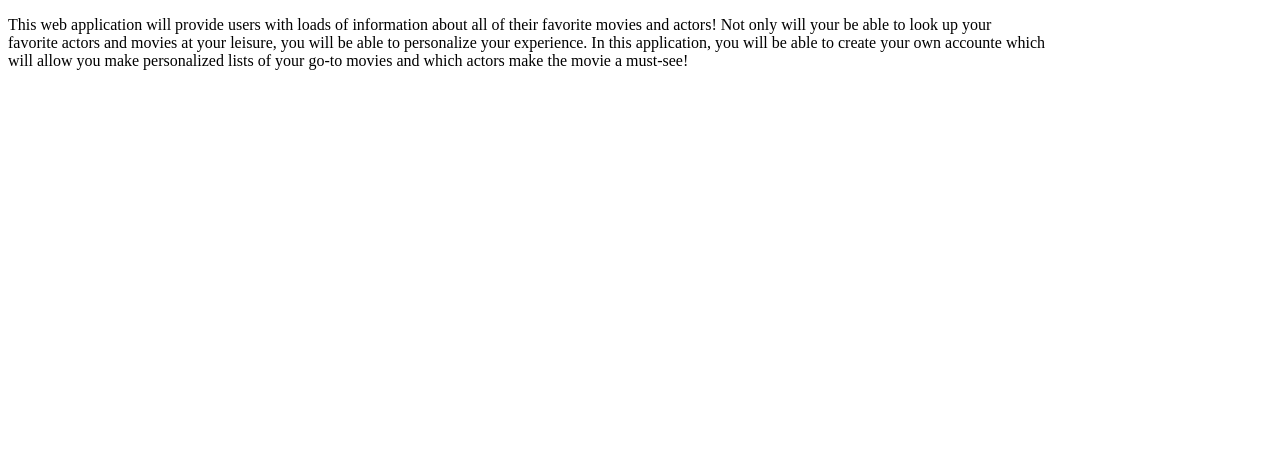
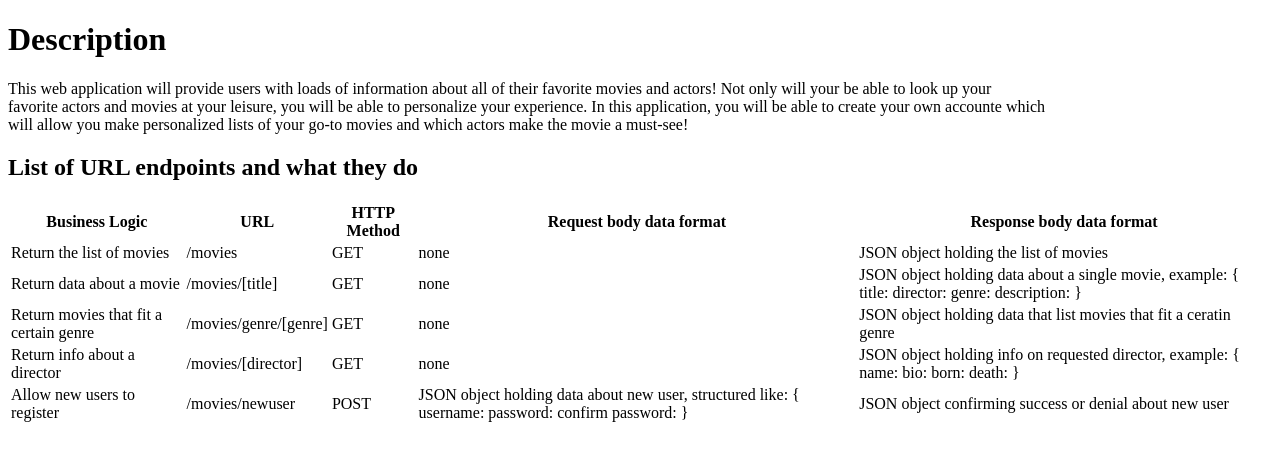
Before and after one commit to zmccoll/movie_api, a website: page public/documentation.html in a window 1280 px wide. Drawn offline with Linux system fonts and the light colour scheme.

Commit message:
update index.html
added new documentation explaining each endpoint and request

```diff
--- a/public/documentation.html
+++ b/public/documentation.html
@@ -6,9 +6,85 @@
     </head>
 
     <body>
+        <h1>Description</h1>
         <p>This web application will provide users with loads of information about all of their favorite movies and actors!  Not only will your be able to look up your<br>
             favorite actors and movies at your leisure, you will be able to personalize your experience.  In this application, you will be able to create your own accounte which<br>
             will allow you make personalized lists of your go-to movies and which actors make the movie a must-see!
         </p>
+
+
+        <h2>List of URL endpoints and what they do</h2>
+        <table class="endPointURL">
+            <thead class="thead">
+                <tr>
+                    <th>Business Logic</th>
+                    <th>URL</th>
+                    <th>HTTP Method</th>
+                    <th>Request body data format</th>
+                    <th>Response body data format</th>
+                </tr>
+            </thead>
+            <tbody>
+                <tr> <!--Return list of movies to user-->
+                    <td>Return the list of movies</td>
+                    <td>/movies</td>
+                    <td>GET</td>
+                    <td>none</td>
+                    <td>JSON object holding the list of movies</td>
+                </tr>
+                <tr> <!--Return data about a single movie-->
+                    <td>Return data about a movie</td>
+                    <td>/movies/[title]</td>
+                    <td>GET</td>
+                    <td>none</td>
+                    <td>JSON object holding data about a single movie, example:
+                        {
+                            title:
+                            director:
+                            genre:
+                            description:
+                        }
+                    </td>
+                </tr>
+                <tr> <!--  return data about a genre-->
+                    <td>Return movies that fit a certain genre</td>
+                    <td>/movies/genre/[genre]</td>
+                    <td>GET</td>
+                    <td>none</td>
+                    <td>JSON object holding data that list movies that fit a ceratin genre</td>
+                </tr>
+                <tr> <!--return data about a director-->
+                    <td>Return info about a director</td>
+                    <td>/movies/[director]</td>
+                    <td>GET</td>
+                    <td>none</td>
+                    <td>JSON object holding info on requested director, example:
+                        {
+                            name:
+                            bio:
+                            born:
+                            death:
+                        }
+                    </td>
+                </tr>
+                <tr> <!--allow new users to register-->
+                    <td>Allow new users to register</td>
+                    <td>/movies/newuser</td>
+                    <td>POST</td>
+                    <td>JSON object holding data about new user, structured like:
+                        {
+                            username:
+                            password:
+                            confirm password:
+                        }
+                    </td>
+                    <td>JSON object confirming success or denial about new user</td>
+                </tr>
+                <tr>
+
+                </tr>
+            </tbody>
+        </table>
+
     </body>
 </html>
```
